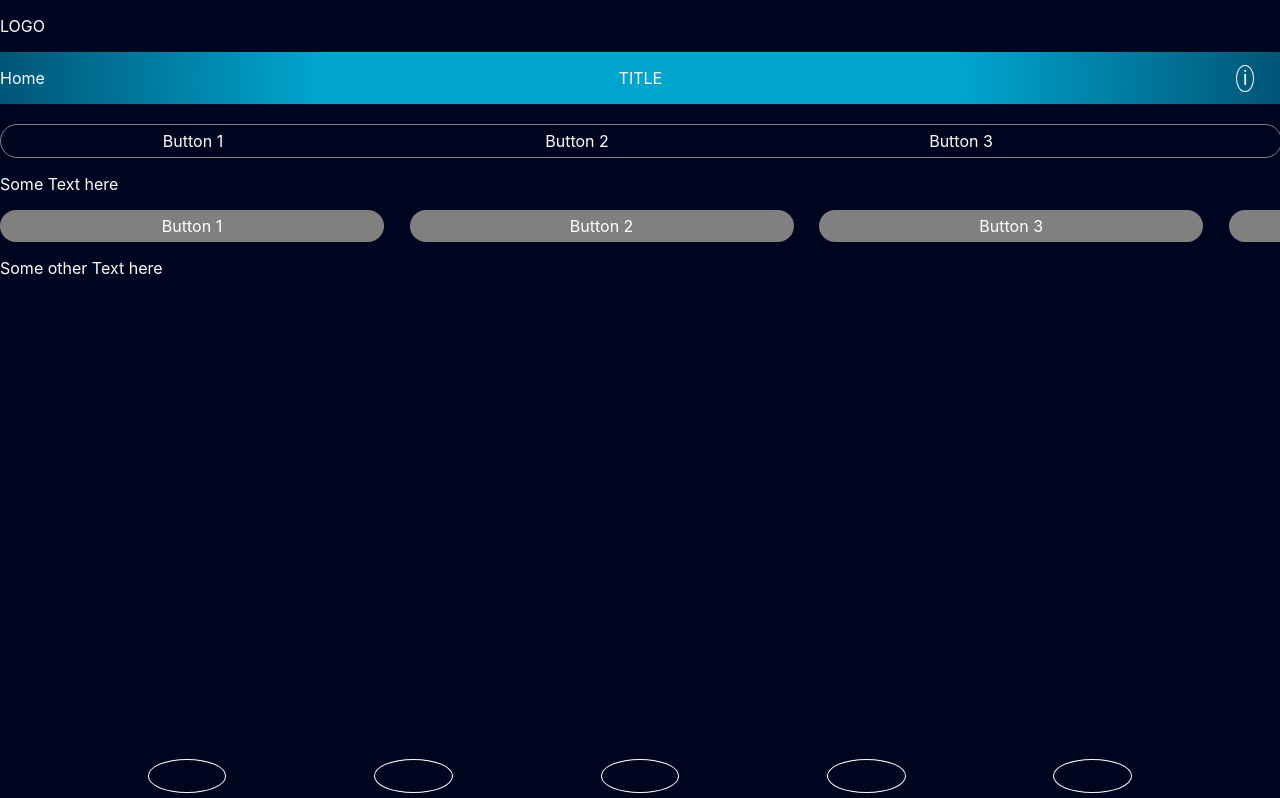
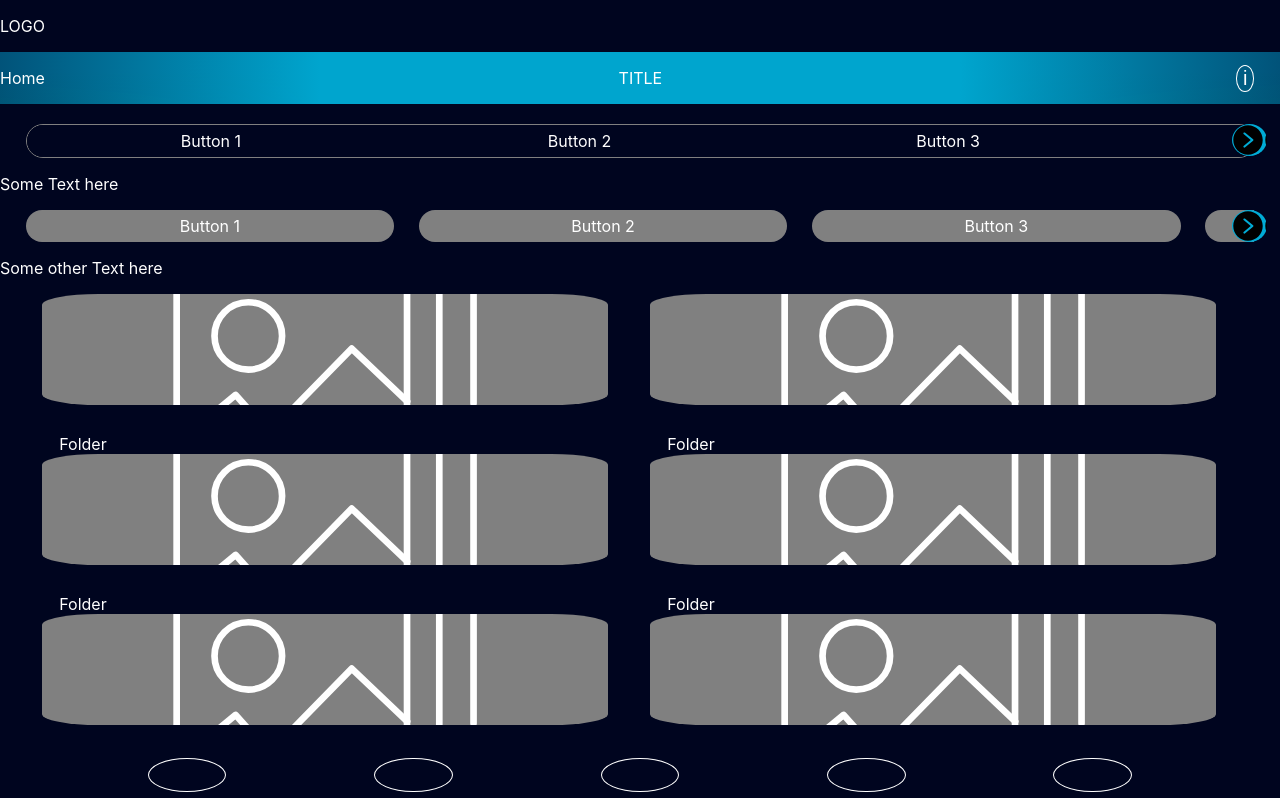
Before and after one commit to HualiangZ/css-development, a React (Create React App) app: page / in a window 1280 px wide. Shown: the top 798 px of the page. Built offline with nearby package versions, Linux system fonts and the light colour scheme.

Commit message:
testing grid

```diff
--- a/src/components/Page2.css
+++ b/src/components/Page2.css
@@ -16,6 +16,7 @@
 }
 
 .Banner1{
+    background: #00051F;
     display: flex;
     width:100%
 }
@@ -24,11 +25,40 @@
     display: flex;
     width: 100%;
     justify-content: space-between;
-    background: radial-gradient(circle, rgba(0,165,206,1) 50%, rgba(0,165,206,1) 50%, rgba(0,165,206,0.5) 100%);
+    background: radial-gradient(circle, rgba(0,165,206,1) 50%, rgba(0,165,206,0.5) 100%);
 }
 
 .PageContainer-Page2 .Container{
     width: 100%;
+    height: 100vh;
+    overflow-y: hidden;
+}
+
+.ButtonGroup{
+    display: flex;
+}
+
+.ArrowBtn{
+    background-color: transparent;
+    position: absolute;
+    display: flex;
+    justify-content: flex-end;
+    right: 0;
+    height: 4%;
+    width: 7%;
+    padding-right: 1%;
+    padding-bottom: 1%;
+
+}
+
+.Arrow{
+    border-radius: 100%;
+    width: 35px;
+    min-height: 50%;
+    background-image: url("../Images/ArrowRight.svg");
+    background-color: #00ABD5;
+    border:none;
+
 }
 
 .ToggleGroup2{
@@ -38,10 +68,16 @@
     justify-content: space-evenly;
     background-color: #00051F;
     height: 10%;
-    min-width: 100%;
-    margin-right: 10%;
-    overflow-x: hidden;
+    min-width: 96%;
+    margin-right: 11%;
+    overflow-x:scroll;
+    margin-left: 2%;
 }
+
+.ToggleGroup2::-webkit-scrollbar {
+    height: 0px;
+}
+
 
 .CustomInput2 {
     flex-grow: 1;
@@ -82,8 +118,13 @@
 }
 
 .PageContainer-Page2 .ToggleGroup{
-    min-width: 100%;
-    overflow-x: hidden;
+    min-width: 96%;
+    overflow-x: scroll;
+    margin-left: 2%;
+}
+
+.PageContainer-Page2 .ToggleGroup::-webkit-scrollbar {
+    height: 0px;
 }
 
 .InfoContainer{
@@ -102,9 +143,40 @@
     border: none;
 }
 
+.Folders{
+    display:grid;
+    grid-template-columns: auto auto;
+    min-height: 100%;
+    width: 95%;
+}
+
+.Folder{
+    margin-left: 2%;
+    height: 70%;
+    background-image: url("../Images/Album.svg");
+    background-color: gray;
+    border:none;
+    background-size: 60%;
+    background-repeat: no-repeat;
+    background-position: center;
+    border-radius: 10%;
+}
+.FolderLable{
+    margin-left: 5%;
+    margin-top: 5%;
+}
+.FolderHolder{
+    margin-left: 5%;
+    display: flex;
+    flex-direction: column;
+    min-height: 70%;
+    min-width: 40%;
+    justify-content: center;
+}
+
 .BottomBanner{
     background-color: #00051F;
-    height: 6vh;
+    height: 50px;
     width: 100%;
     position: sticky;
     display: flex;
--- a/src/components/Page2.js
+++ b/src/components/Page2.js
@@ -1,8 +1,10 @@
+import React, { useRef } from 'react';
 import './Page2.css'
 
 function FirstToggleBtn() {
     return (
-        <div className="ToggleGroup">
+        <div className="ButtonGroup">
+            <div className='ToggleGroup'>
                 <div className='CustomInput'>
                     <input type="radio" className="Button1" id='Button1' name='action1' value="Button1" />
                     <label for='Button1'>Button 1</label>
@@ -33,12 +35,21 @@ function FirstToggleBtn() {
                     <label for='Button6'>Button 6</label>
                 </div>
             </div>
+            <div className='ArrowBtn'>
+                <button className='Arrow'></button>
+            </div>
+        </div>
 
     );
 }
 
 function SecondToggleBtn() {
+    const ref = useRef(0);
+    const scroll = (scrollOffset) => {
+        ref.current.scrollLeft += scrollOffset;
+    };
     return (
+        <div className="ButtonGroup">
             <div className="ToggleGroup2">
                 <div className='CustomInput2'>
                     <input type="radio" className="Button7" id='Button7' name='action' value="Button1" />
@@ -70,14 +81,36 @@ function SecondToggleBtn() {
                     <label for='Button12'>Button 6</label>
                 </div>
             </div>
+            <div className='ArrowBtn' onClick={() => scroll(20)}>
+                <button className='Arrow'></button>
+            </div>
+        </div>
+    );
+}
 
+function Folder() {
+    return (
+        <div className='FolderHolder'>
+            <input type='button' className='Folder' />
+            <label className='FolderLable'>Folder</label>
+        </div>
     );
 }
 
 export default function Page2() {
+
+    function Folders() {
+        let folderArr = [];
+        for (let i = 0; i < 10; i++) {
+            folderArr.push(Folder());
+        }
+        return folderArr;
+    }
+
     return (
         <div className='PageContainer-Page2'>
             <div className='MainContiner'>
+                <div className='Banner'>
                     <div className='Banner1'>
                         <p className='Logo'>LOGO</p>
                     </div>
@@ -94,17 +127,21 @@ export default function Page2() {
                             </button>
                         </div>
                     </div>
+                </div>
                 <br />
                 <div className='Container'>
                     {FirstToggleBtn()}
                     <p className='SubTitle'>Some Text here</p>
                     {SecondToggleBtn()}
                     <p className='SubTitle'>Some other Text here</p>
+                    <div className='Folders'>
+
+                        {Folders()}
+
+                    </div>
                 </div>
 
-                <div className='Folders'>
 
-                </div>
             </div>
             <div className='BottomBanner'>
                 <div className='Circle'>
```
Also changed, not shown: src/Images/Album.svg (added), src/Images/ArrowRight.svg (added). Lines whose indentation alone changed are shown as unchanged.
